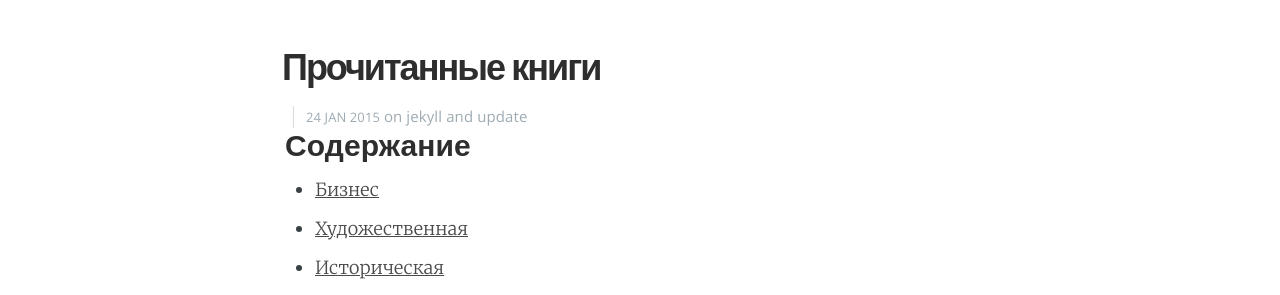
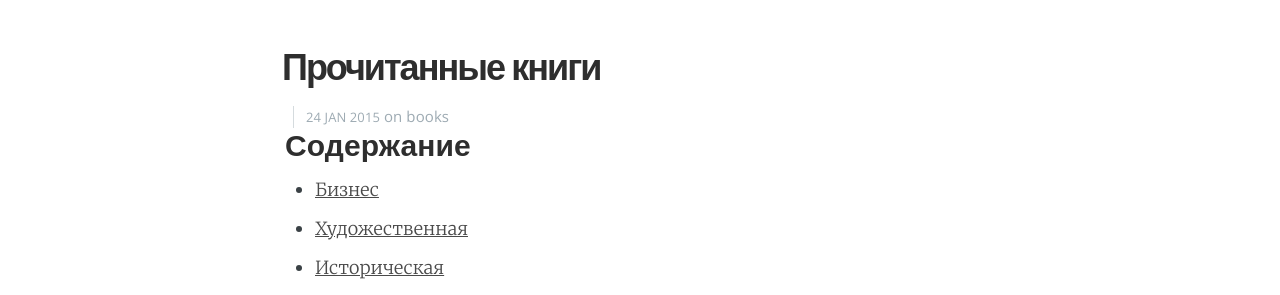
Before and after one commit to vetal232/vetal232.github.io, a Jekyll site: the page built from _posts/2015-01-24-books.markdown, in a window 1280 px wide. Shown: the part 132-427 px from the top of the page. Built offline with Jekyll 4.4.1, drawn with Linux system fonts in a browser that asks for light colours.

Commit message:
Update 2015-01-24-books.markdown

```diff
--- a/_posts/2015-01-24-books.markdown
+++ b/_posts/2015-01-24-books.markdown
@@ -3,7 +3,7 @@ layout: post
 title: Прочитанные книги
 date:
   "Sat Jan 24 2015 18:52:44 GMT+0300": null
-categories: jekyll update
+categories: books
 published: true
 ---
 
```
